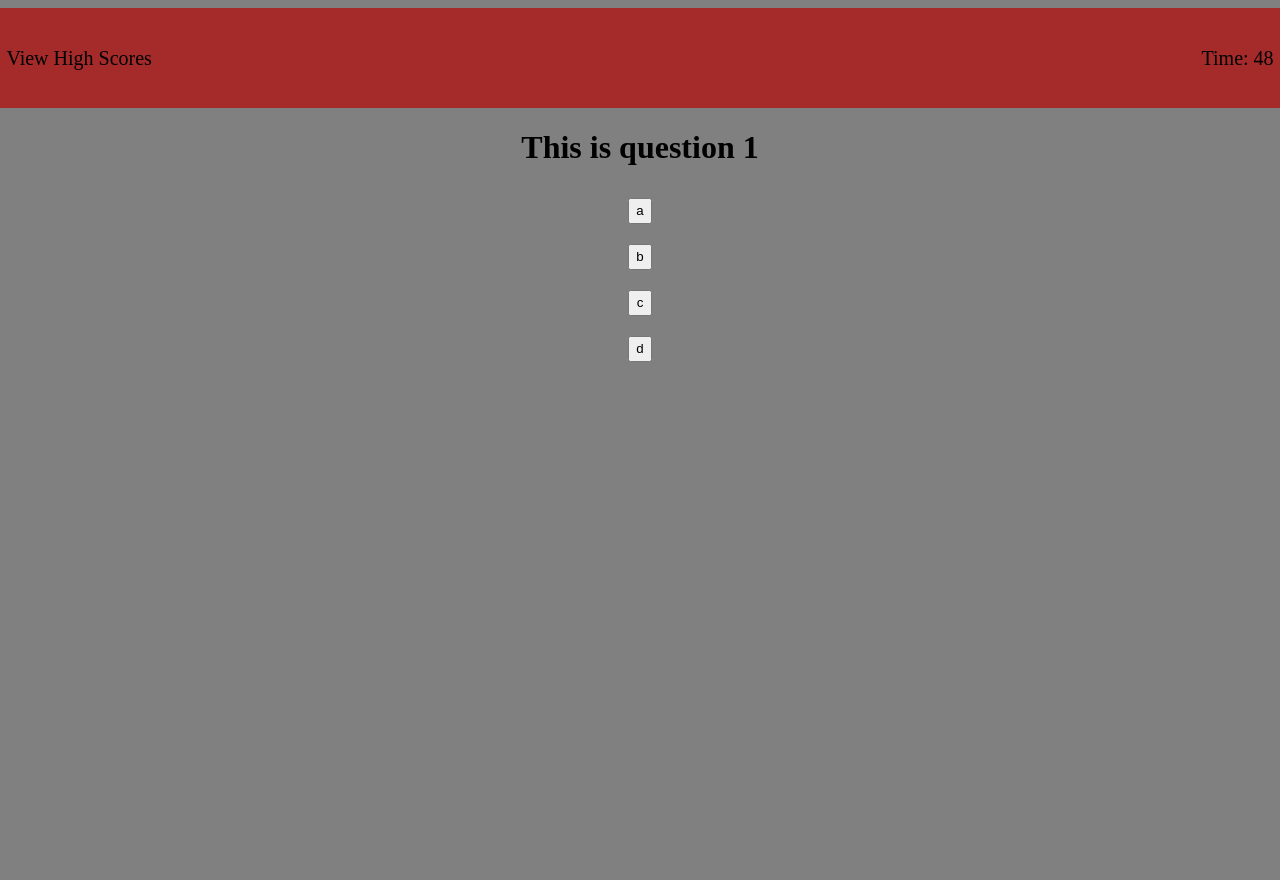
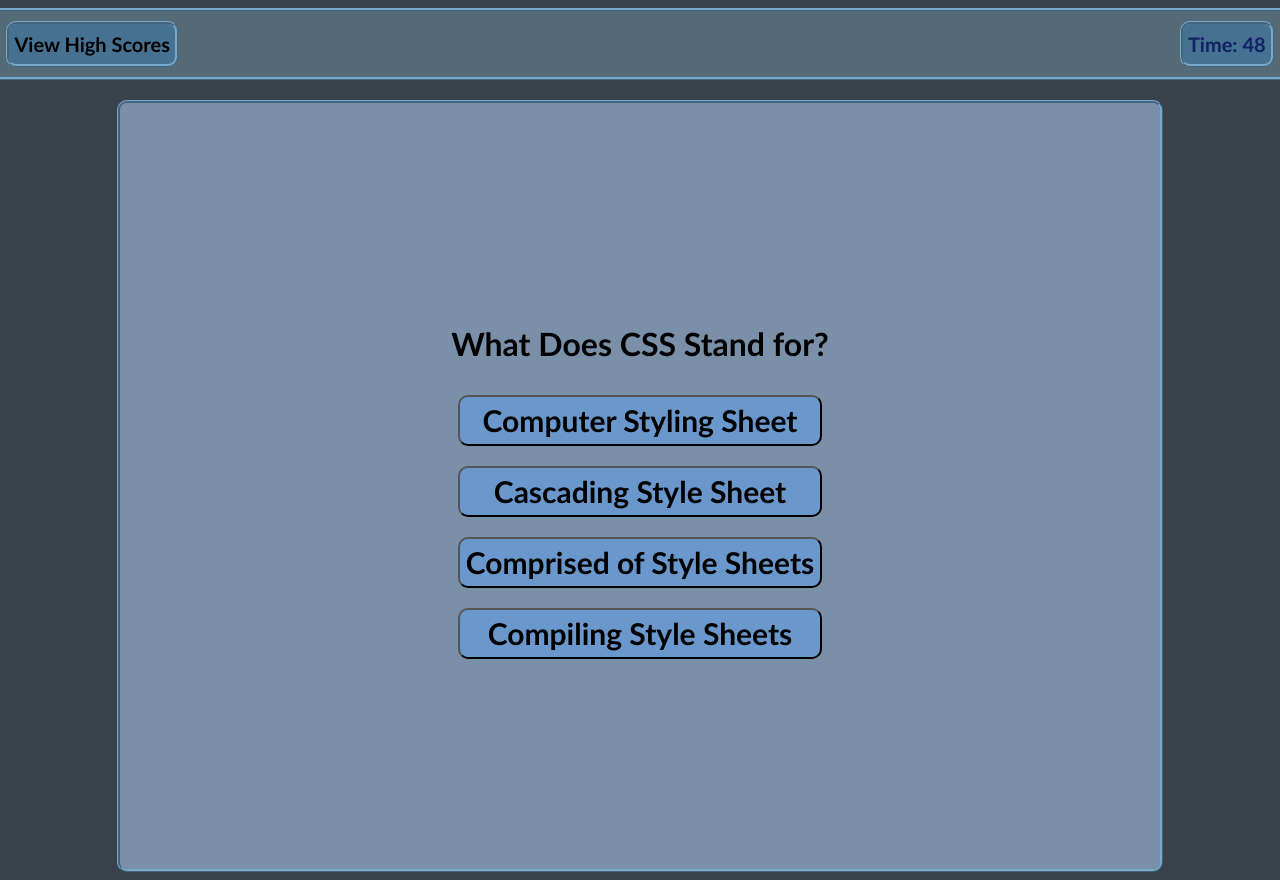
Before and after one commit to cplumlee72/04-challenge, a plain HTML site: page index.html in a window 1280 px wide. Both pictures are taken after a click on the button "Start Quiz". Before the commit the page ends 800 px from the top, so only its background shows below. Drawn offline with Linux system fonts and the light colour scheme.

Commit message:
Added final styling to give a cleaner look, may tweak it a bit. Need to find a solution to timer value not matching when the entry is logged to local storage.

```diff
--- a/assets/css/style.css
+++ b/assets/css/style.css
@@ -1,53 +1,107 @@
+* {
+    font-family: 'calibri';
+    font-weight: 600;
+
+}
+body {
+    display: flex;
+    flex-direction: column;
+    align-items: center;
+
+    background-color: #39424b;
+}
+
 .normheader {
     width: 99vw;
-    background-color: brown;
+    background-color: #546A76;
     display: flex;
     flex-direction: row;
     justify-content: space-between;
     padding: 10px;
-    line-height: 10vh;
+    line-height: 5vh;
     font-size: 20px;
+    border-style: ridge;
+    border-color: #75a9ce;
+}
+
+.timerbox {
+    font-weight: 600;
+    padding: 0px 5px;
+    background-color: #477191;
+    color: rgb(17, 33, 100);
+    border-radius: 10px;
+    border-style: ridge;
+    border-color: #75a9ce;
+}
+.hiscores {
+    padding: 0px 5px;
+    text-align: center;
+    background-color: #477191;
+    border-radius: 10px;
+    border-style: ridge;
+    border-color: #75a9ce;
 }
 
 .hiscores:hover {
-    color: blue;
-    background-color: rgba(138, 57, 57, 0.541);
+
+    background-color: #75a9ce;
+}
+
+input {
+    background-color: #75a9ce;
+    border-style: groove;
+    border-radius: 8px;
+    text-align: center;
 }
 
 #hsHeader {
-    width: 100vw;
+    width: 99vw;
+    background-color: #546A76;
     text-align: center;
+    padding: 10px;
     line-height: 10vh;
-    font-size: 30px;
-    background-color: brown;
+    font-size: 40px;
+    border-style: ridge;
+    border-color: #75a9ce;
 }
 
 #hsBox {
     height: 40vh;
     width: 50vw;
-    background-color: blueviolet;
+    background-color: rgb(122, 143, 168);
     text-align: center;
+    margin-top: 20px;
+    border-radius: 10px;
+    border-style: ridge;
+    border-color: #75a9ce;
 }
 
-body {
-    display: flex;
-    flex-direction: column;
-    align-items: center;
 
-    background-color: grey;
-}
 
 main {
     display: flex;
     flex-direction: column;
     justify-content: space-evenly;
     align-items: center;
+    background-color: rgb(122, 143, 168);
+    width: 50vw;
+    padding: 200px;
+    border-radius: 10px;
+    margin-top: 20px;
+    border-style: ridge;
+    border-color: #75a9ce;
 }
 
 .div {
     display: flex;
     flex-flow: wrap column;
     align-content: center;
+    justify-content: center;
+
+}
+
+.startbutton {
+    font-size: 20px;
 }
 
 button {
@@ -55,6 +109,13 @@ button {
     width: 100%;
     line-height: 1.5;
     margin: 10px 0px;
+    background-color: rgb(106, 152, 204);
+    border-radius: 10px;
+}
+
+.choice button {
+    font-size: 30px;
+
 }
 
 #backbutton {
--- a/assets/js/script.js
+++ b/assets/js/script.js
@@ -21,36 +21,36 @@ quesRight = 0
 var questions = [
     {
         number: 1,
-        q: "This is question 1",
+        q: "What Does CSS Stand for?",
         ans: [
-            'a',
-            'b',
-            'c',
-            'd'
+            'Computer Styling Sheet',
+            'Cascading Style Sheet',
+            'Comprised of Style Sheets',
+            'Compiling Style Sheets'
         ],
-        correct: 'b',
+        correct: 'Cascading Style Sheet',
     },
     {
         number: 2,
-        q: "This is question 2",
+        q: "Which method calls a function for each element in an array?",
         ans: [
-            'a',
-            'b',
-            'c',
-            'd'
+            'while()',
+            'loop()',
+            'forEach()',
+            'None of the Above'
         ],
-        correct: 'c',
+        correct: 'forEach()',
     },
     {
         number: 3,
-        q: "This is question 3",
+        q: "Which of the following functions of Array object returns a new array comprised of this array joined with other arrays(s) and/or values?",
         ans: [
-            'a',
-            'b',
-            'c',
-            'd'
+            'concat()',
+            'pop()',
+            'push()',
+            'some()'
         ],
-        correct: 'a',
+        correct: 'concat()',
     },
 ];
 
@@ -90,9 +90,10 @@ function endGame() {
     document.querySelector("main").appendChild(newContainer);
 
     var hsMessage = document.createElement("p");
-    hsMessage.innerHTML = "Your final score is" + ' ' + quesRight;
+    hsMessage.innerHTML = "Your final score is" + ' ' + secondsLeft;
     var inputBox = document.createElement("input");
     inputBox.setAttribute("type", "text");
+    inputBox.setAttribute("placeholder", "Enter your intitals here");
     var submitButton = document.createElement("button")
     submitButton.textContent = ('submit')
 
@@ -148,7 +149,7 @@ function checkAnswer(event) {
     var lastQues =  questions[2].q;
     var ques =  questions[queCount].q;
     var userchoice = event.target.innerHTML;
-    if ( lastQues !== ques) {
+    if ( lastQues !== ques && secondsLeft > 0) {
         if (userchoice == questions[queCount].correct) {
             quesRight++;
             queCount++;
--- a/index.html
+++ b/index.html
@@ -14,14 +14,14 @@
     </header>
 
     <main>
-        <div class="startbutton"><button>Start Quiz</button></div>
-            <h1 id="question">Coding Quiz Challenge</h1>
+        <h1 id="question">Coding Quiz Challenge</h1>
+        <div><button class="startbutton">Start Quiz</button></div>
+
         <div class="quizcontainer">
-                <div id="op1">  </div>
-                <div id="op2"> </div>
-                <div id="op3"> </div>
-                <div id="op4"> </div>
-
+                <div class = "choice" id="op1">  </div>
+                <div class = "choice" id="op2"> </div>
+                <div class = "choice" id="op3"> </div>
+                <div class = "choice" id="op4"> </div>
         </div>
     </main>
     <script  src="./assets/js/script.js"></script>
```
